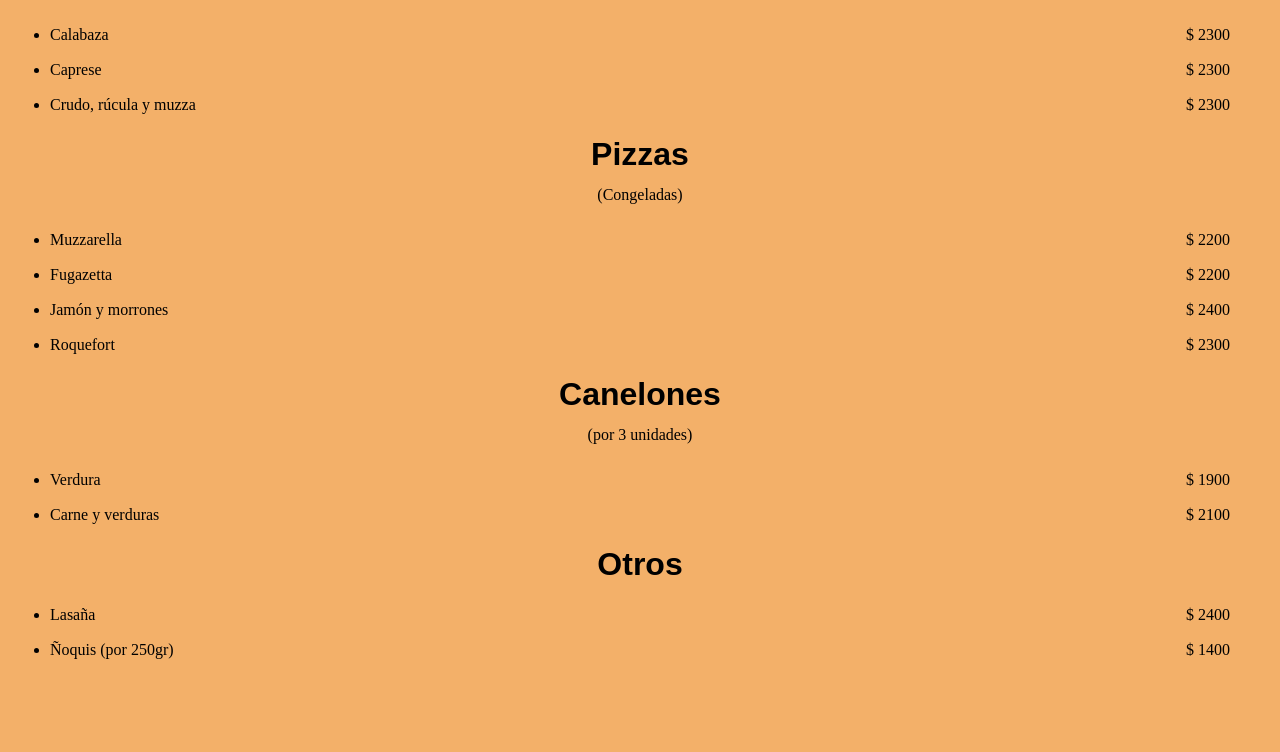
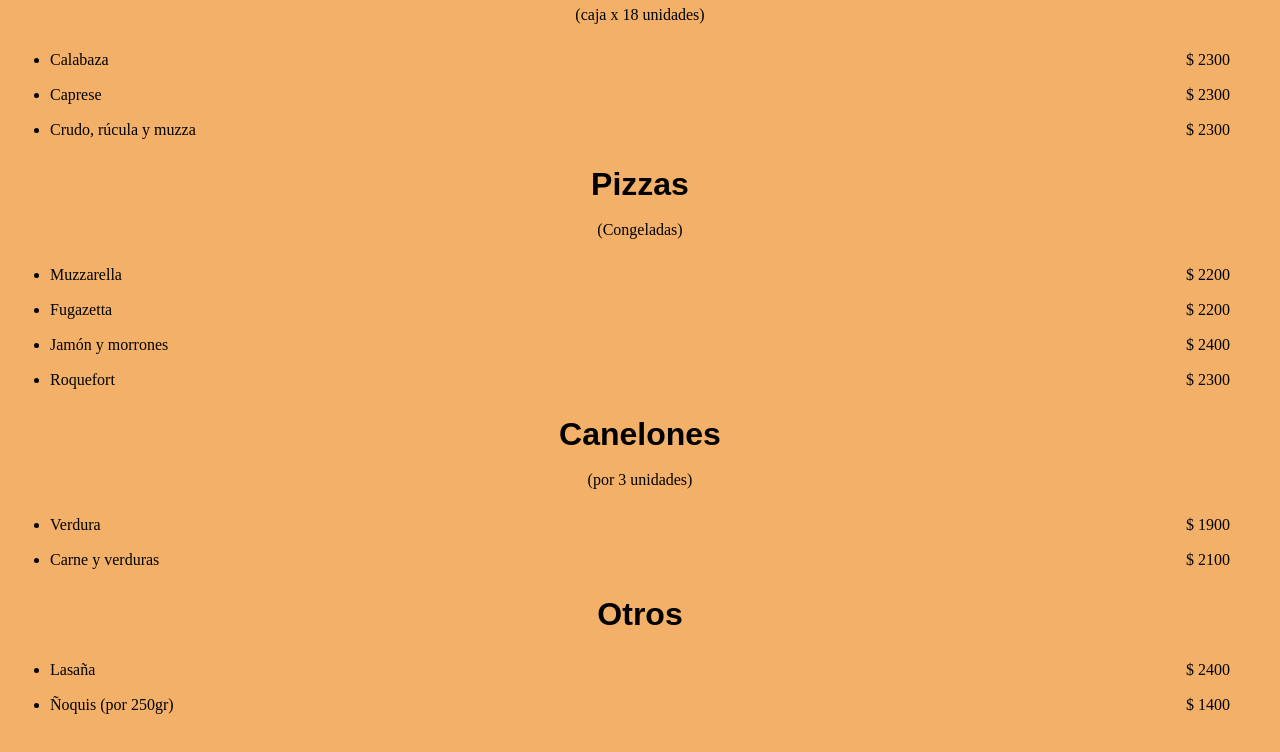
Before and after one commit to Daniela140285/menu_baccola, a plain HTML site: page index.html in a window 1280 px wide. Shown: the part 896-1648 px from the top of the page. Before the commit the page ends 1613 px from the top, so only its background shows below. Drawn offline with Linux system fonts and the light colour scheme; a web font is replaced by a local one.

Commit message:
cambio margenen

```diff
--- a/css/style.css
+++ b/css/style.css
@@ -27,7 +27,7 @@
     h2{
         font-family: 'Airplane Script', sans-serif;
         font-size: 2rem;
-        margin: 15px 0;
+        margin: 20px 0;
         text-align: center;
     }
     p{
```
